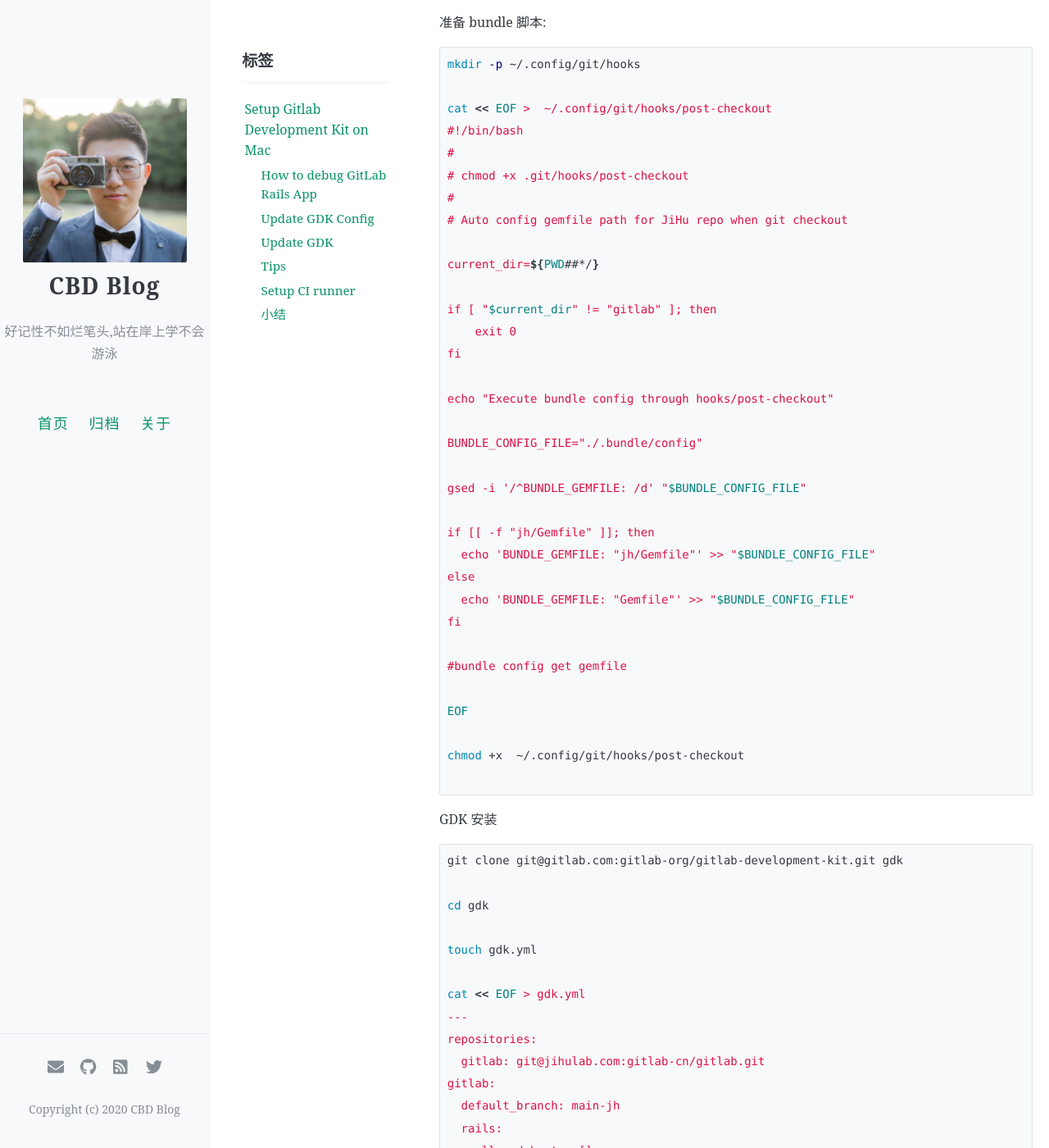
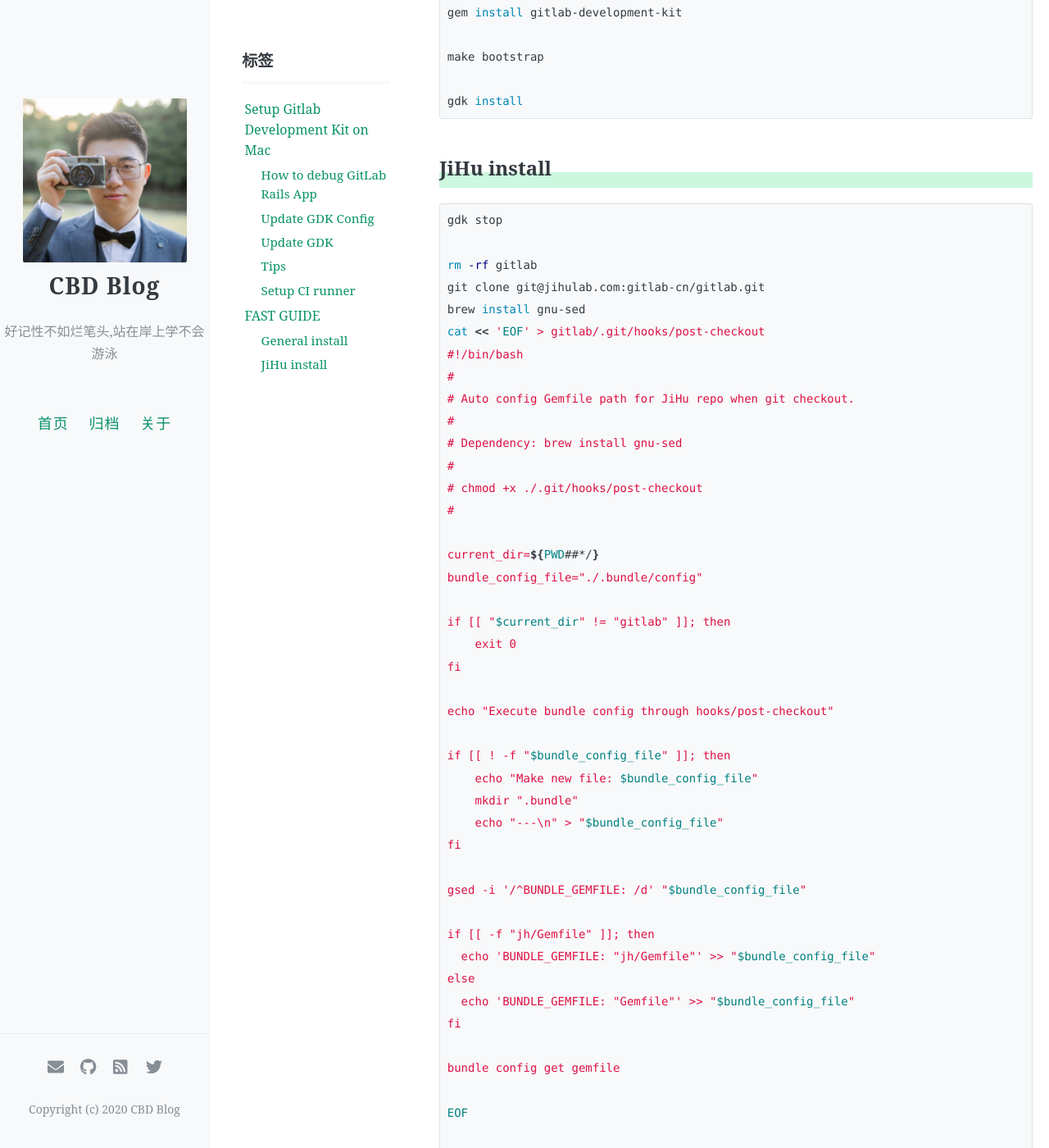
Before and after one commit to icbd/icbd.github.io, a Jekyll site: the page built from _posts/gitlab/2021-03-23-mac-setup-gdk.md, in a window 1280 px wide and 1400 px high, scrolled down 3015 px. Shown: the whole window at 82% size. Built offline with Jekyll 4.4.1, drawn with Linux system fonts in a browser that asks for light colours; comment, search, counter and statistics services are not loaded; some of the changed text lies outside the part shown.

Commit message:
Update 2021-03-23-mac-setup-gdk.md

````diff
--- a/_posts/gitlab/2021-03-23-mac-setup-gdk.md
+++ b/_posts/gitlab/2021-03-23-mac-setup-gdk.md
@@ -6,21 +6,10 @@ Author: CBD
 tags:   [GitLab]
 ---
 
-使用这个脚本会全自动安装和配置 GDK, 建议在新机器上使用.
-
-自动安装借助 [asdf](https://asdf-vm.com/#/core-manage-asdf) 来安装依赖, 如果跟现有环境冲突请参考: [Install and configure GDK](https://gitlab.com/gitlab-org/gitlab-development-kit/-/blob/main/doc/index.md)
+[Install and configure GDK DOC](https://gitlab.com/gitlab-org/gitlab-development-kit/-/blob/main/doc/index.md)
 
 ```sh
 #! /bin/bash
-echo "Check basic tools:"
-if !( type git >/dev/null 2>&1 ); then
-  echo 'git not exist';
-  exit 1;
-fi
-if !( type make >/dev/null 2>&1 ); then
-  echo 'make not exist';
-  exit 1;
-fi
 
 echo "Install dependencies:"
 git clone https://gitlab.com/gitlab-org/gitlab-development-kit.git
@@ -124,73 +113,92 @@ hostname: "192.168.0.132"
 
 Ref: [Using GitLab Runner with GDK](https://gitlab.devworks.gr/gitlab-org/gitlab-development-kit/blob/f2247534217d23523f0e3495ad72162805dc7b38/doc/howto/runner.md)
 
-## 小结
+# FAST GUIDE
 
-准备 bundle 脚本:
-
-```bash
-mkdir -p ~/.config/git/hooks
-
-cat << EOF >  ~/.config/git/hooks/post-checkout
-#!/bin/bash
-#
-# chmod +x .git/hooks/post-checkout
-#
-# Auto config gemfile path for JiHu repo when git checkout
-
-current_dir=${PWD##*/}
-
-if [ "$current_dir" != "gitlab" ]; then
-    exit 0
-fi
-
-echo "Execute bundle config through hooks/post-checkout"
-
-BUNDLE_CONFIG_FILE="./.bundle/config"
-
-gsed -i '/^BUNDLE_GEMFILE: /d' "$BUNDLE_CONFIG_FILE"
-
-if [[ -f "jh/Gemfile" ]]; then
-  echo 'BUNDLE_GEMFILE: "jh/Gemfile"' >> "$BUNDLE_CONFIG_FILE"
-else
-  echo 'BUNDLE_GEMFILE: "Gemfile"' >> "$BUNDLE_CONFIG_FILE"
-fi
-
-#bundle config get gemfile
-
-EOF
-
-chmod +x  ~/.config/git/hooks/post-checkout
-
-```
-
-GDK 安装
+## General install
 
 ```bash
 git clone git@gitlab.com:gitlab-org/gitlab-development-kit.git gdk
 
 cd gdk
 
-touch gdk.yml
+bundle
 
-cat << EOF > gdk.yml
+gem install gitlab-development-kit
+
+make bootstrap
+
+gdk install
+```
+
+## JiHu install
+
+```bash
+gdk stop
+
+rm -rf gitlab
+git clone git@jihulab.com:gitlab-cn/gitlab.git
+brew install gnu-sed
+cat << 'EOF' > gitlab/.git/hooks/post-checkout
+#!/bin/bash
+#
+# Auto config Gemfile path for JiHu repo when git checkout.
+#
+# Dependency: brew install gnu-sed
+#
+# chmod +x ./.git/hooks/post-checkout
+#
+
+current_dir=${PWD##*/}
+bundle_config_file="./.bundle/config"
+
+if [[ "$current_dir" != "gitlab" ]]; then
+    exit 0
+fi
+
+echo "Execute bundle config through hooks/post-checkout"
+
+if [[ ! -f "$bundle_config_file" ]]; then
+    echo "Make new file: $bundle_config_file"
+    mkdir ".bundle"
+    echo "---\n" > "$bundle_config_file"
+fi
+
+gsed -i '/^BUNDLE_GEMFILE: /d' "$bundle_config_file"
+
+if [[ -f "jh/Gemfile" ]]; then
+  echo 'BUNDLE_GEMFILE: "jh/Gemfile"' >> "$bundle_config_file"
+else
+  echo 'BUNDLE_GEMFILE: "Gemfile"' >> "$bundle_config_file"
+fi
+
+bundle config get gemfile
+
+EOF
+
+chmod +x gitlab/.git/hooks/post-checkout
+
+cd gitlab
+git checkout pre-main-jh
+bundle
+cd ..
+
+cat << 'EOF' > gdk.yml
 ---
 repositories:
   gitlab: git@jihulab.com:gitlab-cn/gitlab.git
 gitlab:
-  default_branch: main-jh
+  default_branch: pre-main-jh
   rails:
-    allowed_hosts: []
     puma:
       threads_max: 16
-      threads_min: 4
+      threads_min: 8
       workers: 2
 rails_web:
   enabled: false
 
 EOF
 
-bundle
-
-gdk install gitlab_repo=git@jihulab.com:gitlab-cn/gitlab.git
+gdk reconfigure
+gdk update
 ```
````
